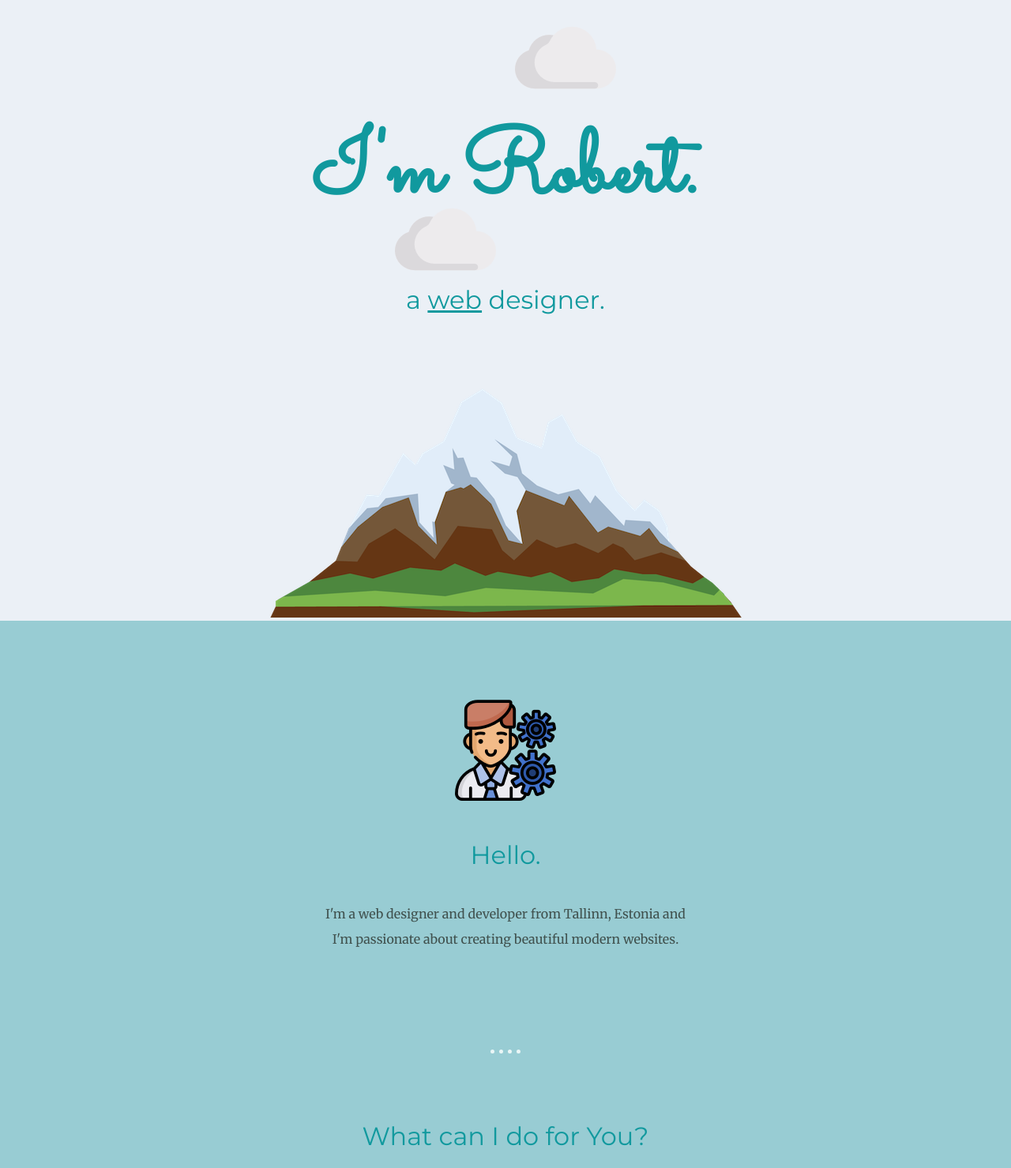
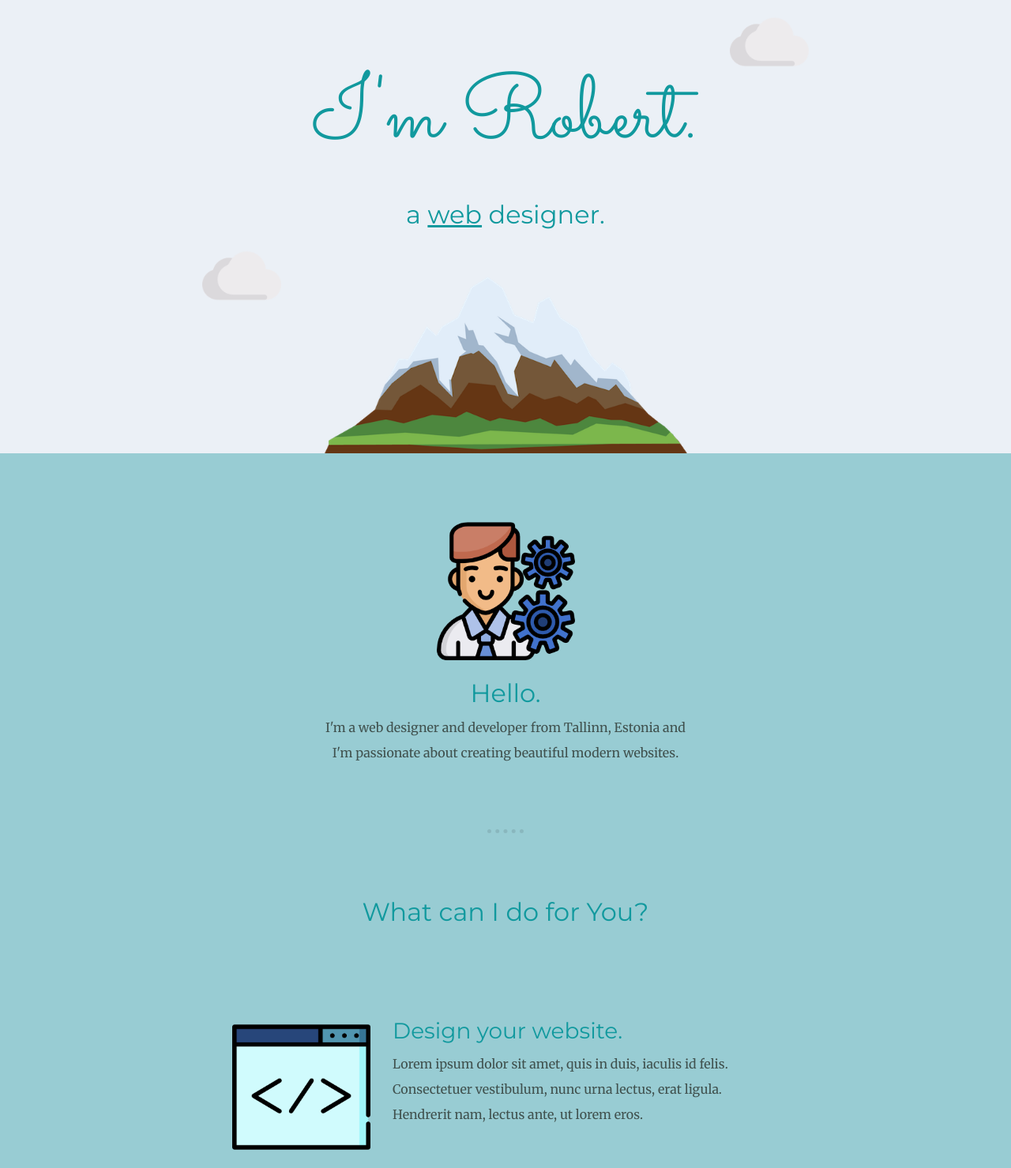
Before and after one commit to mustelevant/robert, a plain HTML site: page index.html in a window 1280 px wide. Shown: the part 61-1540 px from the top of the page at 79% size. Drawn offline with nearby package versions, Linux system fonts and the light colour scheme.

Commit message:
Added Bootstrap

```diff
--- a/css/styles.css
+++ b/css/styles.css
@@ -1,16 +1,14 @@
 body {
   color: #40514E;
-  margin: 0;
   text-align: center;
   font-family: 'Merriweather', serif;
+  line-height: 2;
 }
 
 h1 {
   font-size: 7rem; /* 16px = 1em = 100% (rem - root em)*/
-  margin: 50px auto 0 auto;
   font-family: 'Sacramento', cursive;
   color: #11999E;
-  line-height: 2;
 }
 
 h2 {
@@ -40,88 +38,88 @@ hr {
   border-top-style: dotted;
   color: #EAF6F6;
   border-width: 5px;
-  width: 3%;
+  margin: 7% 48%;
+  width: 4%;
+  text-align: center;
+}
+
+/* Containers */
+
+.container-fluid {
+	padding: 5% 5%;
+}
+
+#top-container .container-fluid {
+  background-color: #ebf0f6;
+  padding: 5% 5% 0;
+}
+
+#middle-container {
+  background-color: #98ccd3;
+}
+
+#bottom-container {
+  background-color: #364e68;
+}
+
+/* Top Section */
+
+.name-heading {
+	margin: 7% auto 3%;
 }
 
 .web {
   text-decoration: underline;
 }
 
-.top-container {
-  background-color: #ebf0f6;
-  position: relative;
-  padding-top: 120px;
-}
-
-.middle-container {
-  background-color: #98ccd3;
-}
-
-.bottom-container {
-  background-color: #364e68;
-  line-height: 2;
-  padding: 25px 0 25px;
-}
-
 .top-cloud {
-  position: absolute;
-  top: 70px;
-  right: 500px;
+	width: 100px;
+	position: absolute;
+	right: 20%;
 }
 
 .bottom-cloud {
-  position: absolute;
-  left: 500px;
-  top: 300px;
+	width: 100px;
+	position: absolute;
+	left: 20%;
+}
+
+.mountain {
+	width: 40%;
+}
+
+/* Middle Section */
+
+.profile-img {
+  width: 175px;
+  margin: 2% 0;
+}
+
+.coding-img {
+  width: 175px;
+  float: left;
+  margin-right: 4%;
+}
+
+.planet-img {
+  width: 175px;
+  float: right;
+  margin-left: 4%;
 }
 
 .skill-row {
-  width: 50%;
-  margin: 100px auto 100px auto;
+  width: 60%;
+  margin: 10% auto;
   text-align: left;
-  line-height: 2;
 }
 
-.coding-img {
-  width: 20%;
-  float: left;
-  margin-right: 30px;
-}
-
-.planet-img {
-  width: 20%;
-  float: right;
-  margin-left: 30px;
-}
-
-.skills {
-  padding: 50px;
-}
-
-.profile {
-  padding: 100px 0;
-  line-height: 2;
-}
-
-.profile-img {
-  width: 10%;
-}
-
-.contact-me {
-  padding-top: 50px;
-  padding-bottom: 100px;
-  line-height: 2;
-}
+/* Bottom Section */
 
 /* Use clear to prevent wrapping.
 .planet-text {
   clear: right;
 }
 */
-
-.contact-description {
-  padding-bottom: 50px;
-}
 
 .btn {
   -webkit-border-radius: 28;
@@ -133,12 +131,15 @@ hr {
   background: #364e68;
   padding: 10px 20px 10px 20px;
   text-decoration: none;
+  margin: 3%;
 }
 
 .btn:hover {
   background: #132238;
   text-decoration: none;
 }
+
+/* Footer Section */
 
 .footer-link {
   padding: 25px;
--- a/index.html
+++ b/index.html
@@ -3,6 +3,7 @@
   <head>
     <meta charset="utf-8">
     <title>Robert Piho - a web designer & developer</title>
+	<link rel="stylesheet" href="https://stackpath.bootstrapcdn.com/bootstrap/4.3.1/css/bootstrap.min.css" integrity="sha384-ggOyR0iXCbMQv3Xipma34MD+dH/1fQ784/j6cY/iJTQUOhcWr7x9JvoRxT2MZw1T" crossorigin="anonymous">
     <link rel="stylesheet" href="css/styles.css">
     <link rel="icon" href="favicon.ico">
     <link href="https://fonts.googleapis.com/css?family=Merriweather|Montserrat|Sacramento" rel="stylesheet">
@@ -10,22 +11,28 @@
   <body>
 
 
-    <div class="top-container">
+    <section id="top-container">
+	<div class="container-fluid">
       <img class="top-cloud" src="images/cloud.png" alt="cloud-img">
-      <h1>I'm Robert.</h1>
+      <h1 class="name-heading">I'm Robert.</h1>
       <h2>a <span class="web">web</span> designer.</h2>
       <img class="bottom-cloud" src="images/cloud.png" alt="cloud-img">
       <img class="mountain" src="images/mountain.png" alt="mountain-img">
     </div>
+	</section>
 
 
-    <div class="middle-container">
+    <section id="middle-container">
+	<div class="container-fluid">
+
 	  <div class="profile">
         <img class="profile-img" src="images/human-resources.png" alt="profile-img">
         <h2>Hello.</h2>
         <p>I'm a web designer and developer from Tallinn, Estonia and<br> I'm passionate about creating beautiful modern websites.</p>
       </div>
+
     <hr>
+
       <div class="skills">
         <h2>What can I do for You?</h2>
 		<div class="skill-row">
@@ -33,13 +40,16 @@
           <h3>Design your website.</h3>
           <p>Lorem ipsum dolor sit amet, quis in duis, iaculis id felis. Consectetuer vestibulum, nunc urna lectus, erat ligula. Hendrerit nam, lectus ante, ut lorem eros.</p>
         </div>
+
         <div class="skill-row">
 		  <img class="planet-img" src="images/planet-earth.png" alt="planet-earth">
 		  <h3>Build the functionality you need.</h3>
           <p>Lorem ipsum dolor sit amet, mauris sed consectetuer. Etiam et eu, bibendum interdum, lacus quis mauris. Curabitur wisi, quisque vel eu, rutrum nam.</p>
 		</div>
 	  </div>
+
 	<hr>
+
       <div class="contact-me">
         <h2>Get In Touch</h2>
         <h3>I'm available for freelance work.</h3>
@@ -47,16 +57,21 @@
         <a class="btn" href="mailto:robertpiho@gmail.com">Contact me</a>
       </div>
     </div>
+	</section>
 
 
-    <div class="bottom-container">
+    <section id="bottom-container">
+	<div class="container-fluid">
       <a class="footer-link" href="https://www.linkedin.com/">LinkedIn</a>
       <a class="footer-link" href="https://www.facebook.com/robert.piho.3">Facebook</a>
       <a class="footer-link" href="https://www.robertpiho.ee/">Website</a>
       <p class="copyright-text">© 2019 Robert Piho.</p>
       <p class="icons-credit">Icons made by <a href="https://www.freepik.com/" title="Freepik">Freepik</a> from <a href="https://www.flaticon.com/" 			    title="Flaticon">www.flaticon.com</a> is licensed by <a href="http://creativecommons.org/licenses/by/3.0/" 			    title="Creative Commons BY 3.0" target="_blank">CC 3.0 BY</a></p>
     </div>
+	</section>
 
-
+	<script src="https://code.jquery.com/jquery-3.3.1.slim.min.js" integrity="sha384-q8i/X+965DzO0rT7abK41JStQIAqVgRVzpbzo5smXKp4YfRvH+8abtTE1Pi6jizo" crossorigin="anonymous"></script>
+	<script src="https://cdnjs.cloudflare.com/ajax/libs/popper.js/1.14.7/umd/popper.min.js" integrity="sha384-UO2eT0CpHqdSJQ6hJty5KVphtPhzWj9WO1clHTMGa3JDZwrnQq4sF86dIHNDz0W1" crossorigin="anonymous"></script>
+	<script src="https://stackpath.bootstrapcdn.com/bootstrap/4.3.1/js/bootstrap.min.js" integrity="sha384-JjSmVgyd0p3pXB1rRibZUAYoIIy6OrQ6VrjIEaFf/nJGzIxFDsf4x0xIM+B07jRM" crossorigin="anonymous"></script>
   </body>
 </html>
```
Lines whose indentation alone changed are shown as unchanged.
